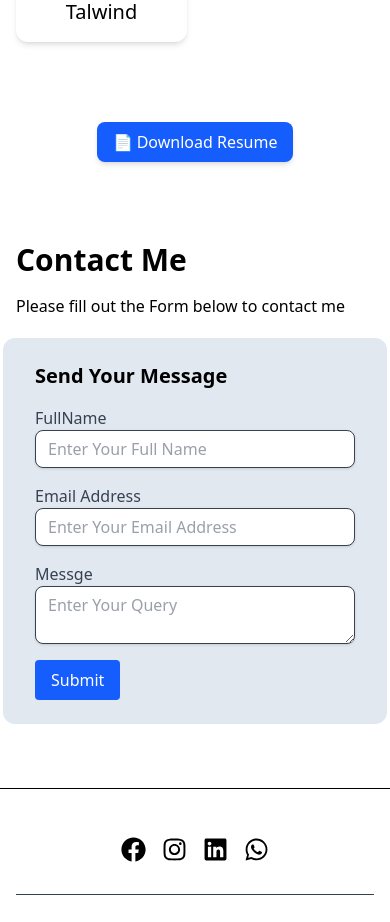
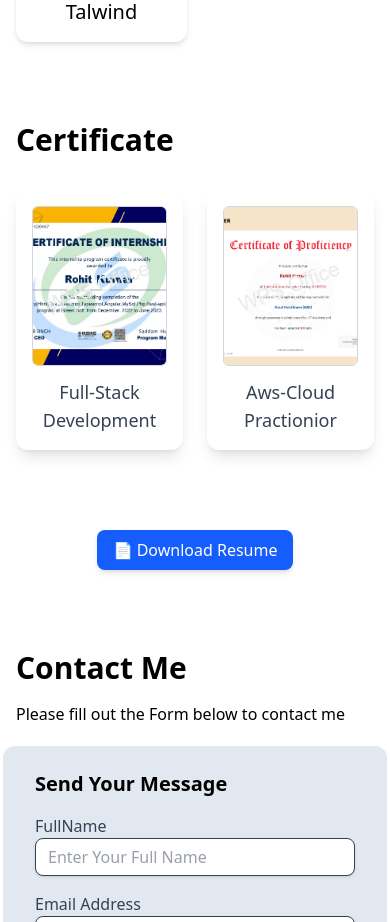
Before and after one commit to Rohit-theDeveloper/portfolio, a React (Vite) app: page / in a window 390 px wide. Shown: the part 8055-8977 px from the top of the page. Built offline with nearby package versions, Linux system fonts and the light colour scheme.

Commit message:
certificate add

```diff
--- a/src/App.jsx
+++ b/src/App.jsx
@@ -8,6 +8,7 @@ import Footer from "./component/Footer";
 import Contact from "./component/Contact";
 import Resume from "./component/Resume";
 import { Toaster } from "react-hot-toast";
+import Certificate from "./component/Certificate";
 function App() {
   return (
     <>
@@ -17,6 +18,7 @@ function App() {
         <About></About>
         <Project />
         <Experience />
+        <Certificate/>
         <Resume/>
         <Contact />
         <Footer />
--- /dev/null
+++ b/src/component/Certificate.jsx
@@ -0,0 +1,94 @@
+import React from "react";
+import FullStack from "../assets/Full-Stack.png";
+import Aws from "../assets/Aws.png";
+import { useState } from "react";
+
+const Certificate = () => {
+    const [selectedImage, setSelectedImage] = useState(null);
+  const certiicateItem = [
+    {
+      id: 1,
+      img: FullStack,
+      name: "Full-Stack Development",
+    },
+
+    {
+      id: 2,
+      img: Aws,
+      name: "Aws-Cloud Practionior",
+    },
+  ];
+  return (
+    <>
+      {/* <div className="max-w-screen-2*1 container  mx-auto px-4 md:px-20 my-20">
+        <h1 className="text-3xl font-bold mb-5">Certificate </h1>
+
+        <div className="grid grid-cols-2 sm:grid-cols-3 md:grid-cols-4 lg:grid-cols-5 gap-4 my-8 ">
+          {certiicateItem.map(({ id, name, img }) => (
+            <div
+              className="flex flex-col items-center justify-center bg-white shadow-md rounded-xl p-4 sm:hover:scale-105 transition-all duration-300"
+              key={id}
+            >
+
+                <img src={img} alt=""
+                  className="w-[full] h-[full] border-[1px]"
+                  />
+              <div className="text-xl">
+              {name}
+              </div>
+            </div>
+          ))}
+        </div>
+      </div> */}
+      <div className="max-w-screen-2xl container mx-auto px-4 md:px-20 my-20">
+  <h1 className="text-3xl font-bold mb-5">Certificate</h1>
+
+  <div className="grid grid-cols-2 sm:grid-cols-3 md:grid-cols-4 lg:grid-cols-5 gap-6 my-8">
+    {certiicateItem.map(({ id, name, img }) => (
+      <div
+        key={id}
+         onClick={() => setSelectedImage(img)}
+        className="group flex flex-col items-center justify-center bg-white shadow-lg rounded-xl p-4 transition-all duration-300 hover:scale-105"
+      >
+        <img
+          src={img}
+          alt={name}
+          className="w-full h-40 object-cover rounded-md border border-gray-300 group-hover:shadow-xl transition-all duration-300"
+        />
+        <div className="mt-3 text-lg font-medium text-gray-700 text-center">
+          {name}
+        </div>
+      </div>
+    ))}
+
+     {selectedImage && (
+        <div
+          className="fixed inset-0 bg-black bg-opacity-80 flex items-center justify-center z-50"
+          onClick={() => setSelectedImage(null)}
+        >
+          <div
+            className="bg-white p-4 rounded-lg"
+            onClick={(e) => e.stopPropagation()} // Prevent closing on image click
+          >
+            <img
+              src={selectedImage}
+              alt="Full View"
+              className="max-w-[500px] max-h-[500px] rounded-md shadow-2xl"
+            />
+            <button
+              className="block mx-auto mt-4 text-red-500 font-semibold hover:underline"
+              onClick={() => setSelectedImage(null)}
+            >
+              Close
+            </button>
+          </div>
+        </div>
+      )}
+  </div>
+</div>
+
+    </>
+  );
+};
+
+export default Certificate;
```
Also changed, not shown: src/assets/Aws.png (added), src/assets/Full-Stack.png (added).
